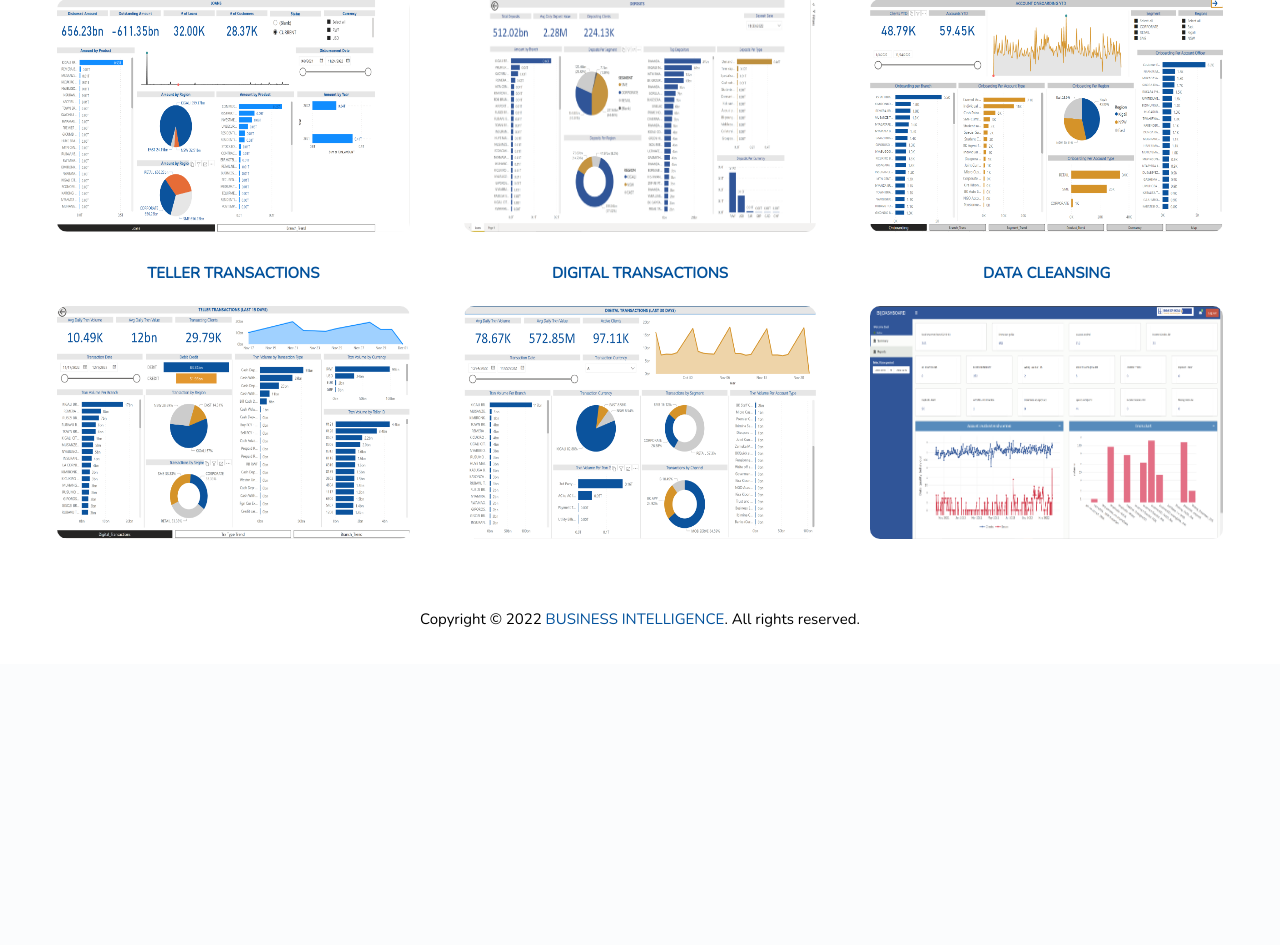
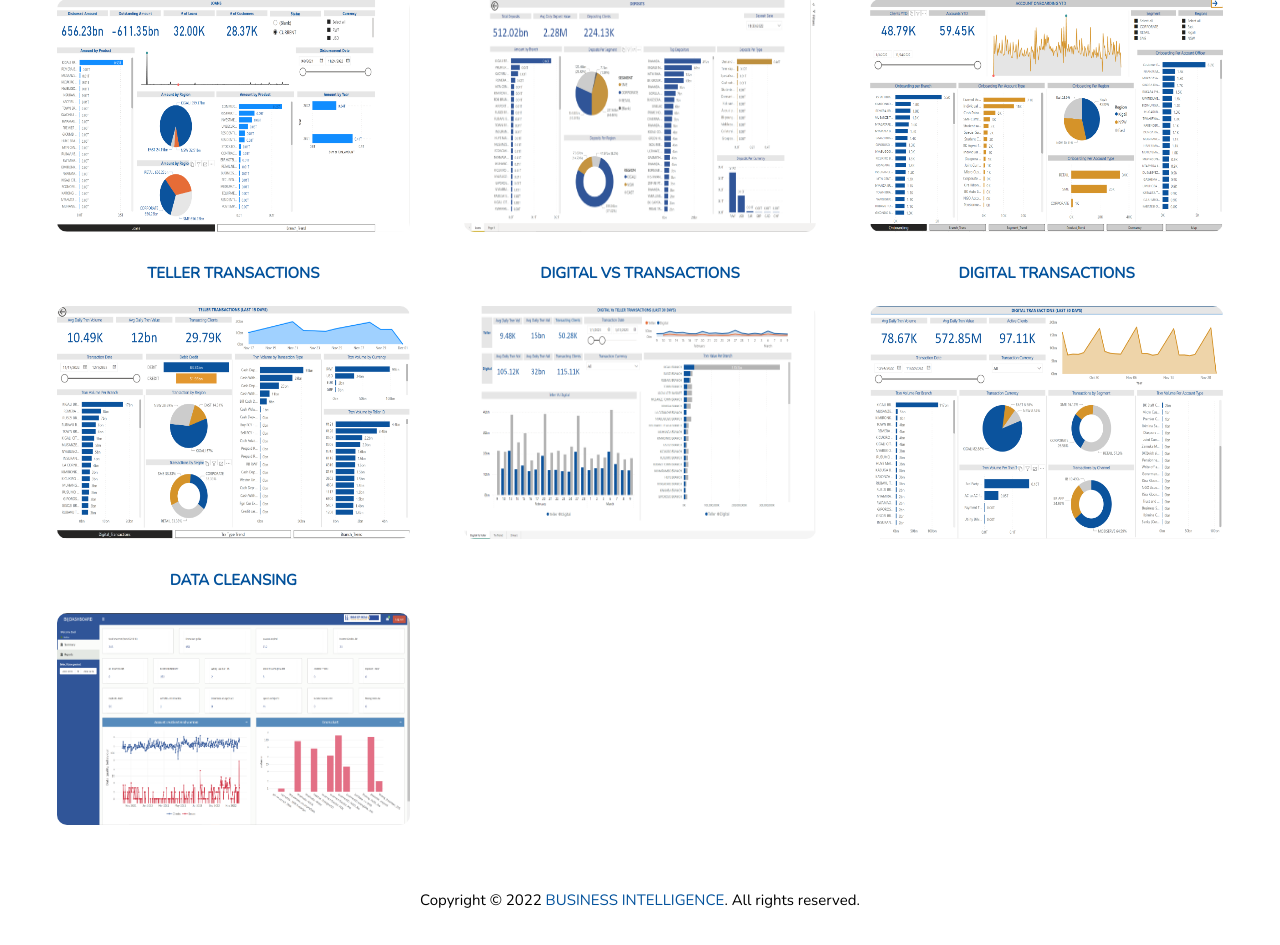
Before and after one commit to Magnific7/lana-book-store, a Django app: page /BI_HUB/Analytics-dashboard/ in a window 1280 px wide. Shown: the part 390-1335 px from the top of the page. Before the commit the page ends 1017 px from the top, so only its background shows below. Run offline with Django 3.2, Linux system fonts and the light colour scheme; some libraries are stand-ins or nearby versions.

Commit message:
add digital vs teller dashboard

```diff
--- a/bi_hub_app/templates/analytics-dashboards.html
+++ b/bi_hub_app/templates/analytics-dashboards.html
@@ -75,7 +75,7 @@
                       <div class="col-lg-4 text-center col-sm-6 mt-3">
                         <div class="item">
                           <h4 class="mb-4 " ><a  href="http://bit.ly/3HqvwDc" target="_blank">Deposits</a></h4>
-                          <a  href="http://bit.ly/3ii2trk" target="_blank"><img src="{%  static  'images/Deposits.PNG'  %}" alt=""></a>
+                          <a  href="http://bit.ly/3ii2trk" target="_blank"><img src="{%  static  'images/Deposits.png'  %}" alt=""></a>
                         </div>
 
                       </div>
@@ -96,6 +96,14 @@
                             <a  href="http://bit.ly/3ii2trk" target="_blank"><img src="{%  static  'images/teller_trans.PNG'  %}" alt=""></a>
                           </div>
 
+                        </div>
+                        <div class="col-lg-4 text-center col-sm-6 mt-3">
+                          <div class="item">
+                            <h4 class="mb-4 " > <a  target="_blank" href="http://bit.ly/3LbjsYU">Digital Vs Transactions</a></h4>
+                            <a  target="_blank" href="http://bit.ly/3LbjsYU">    <img src="{%  static  'images/digital_vs_teller.png'  %}" alt=""></a>
+
+
+                          </div>
                         </div>
                         <div class="col-lg-4 text-center col-sm-6 mt-3">
                           <div class="item">
```
Also changed, not shown: bi_hub_app/migrations/__init__.py (deleted), bi_hub_app/static/images/digital_vs_teller.png (added).
